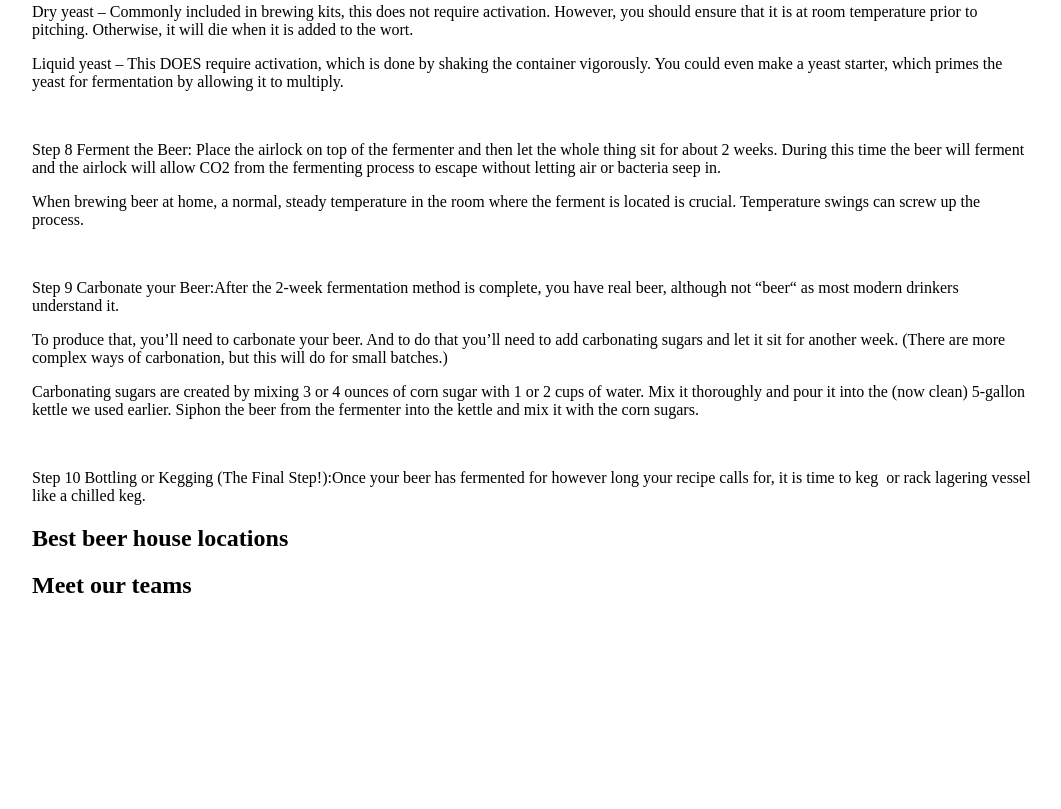
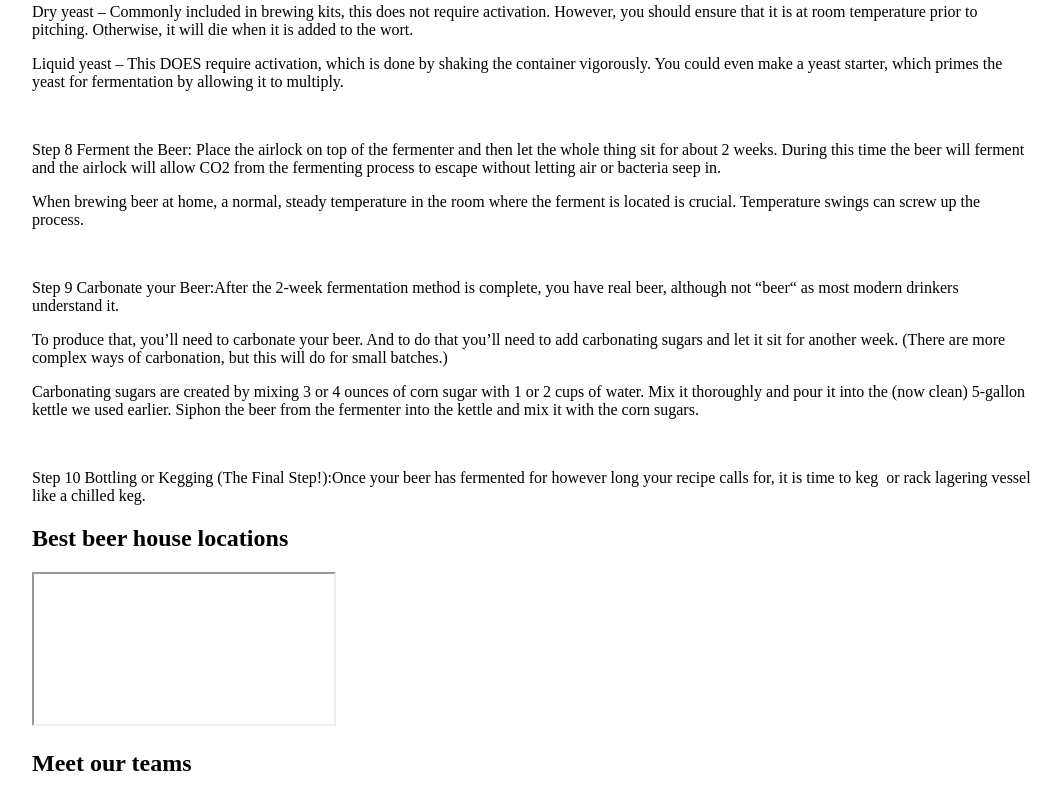
Before and after one commit to caesarbonicillo/beerbuddies-ITC-134, a plain HTML site: page index.html in a window 1280 px wide. Shown: the part 7364-8173 px from the top of the page, without its empty margins (108-1169 px from the left). Before the commit the page ends 8013 px from the top, so only its background shows below. Drawn offline with Linux system fonts and the light colour scheme.

Commit message:
adds in Iframe

```diff
--- a/index.html
+++ b/index.html
@@ -178,7 +178,10 @@
 
         <div id="map">
     <h2>Best beer house locations</h2>
-
+        <div class="embed-container">
+            <iframe> https://goo.gl/maps/oeJfmPLKFNve5cJp8
+            </iframe>
+        </div>
 
     </div><!--    end of map-->
 
```
